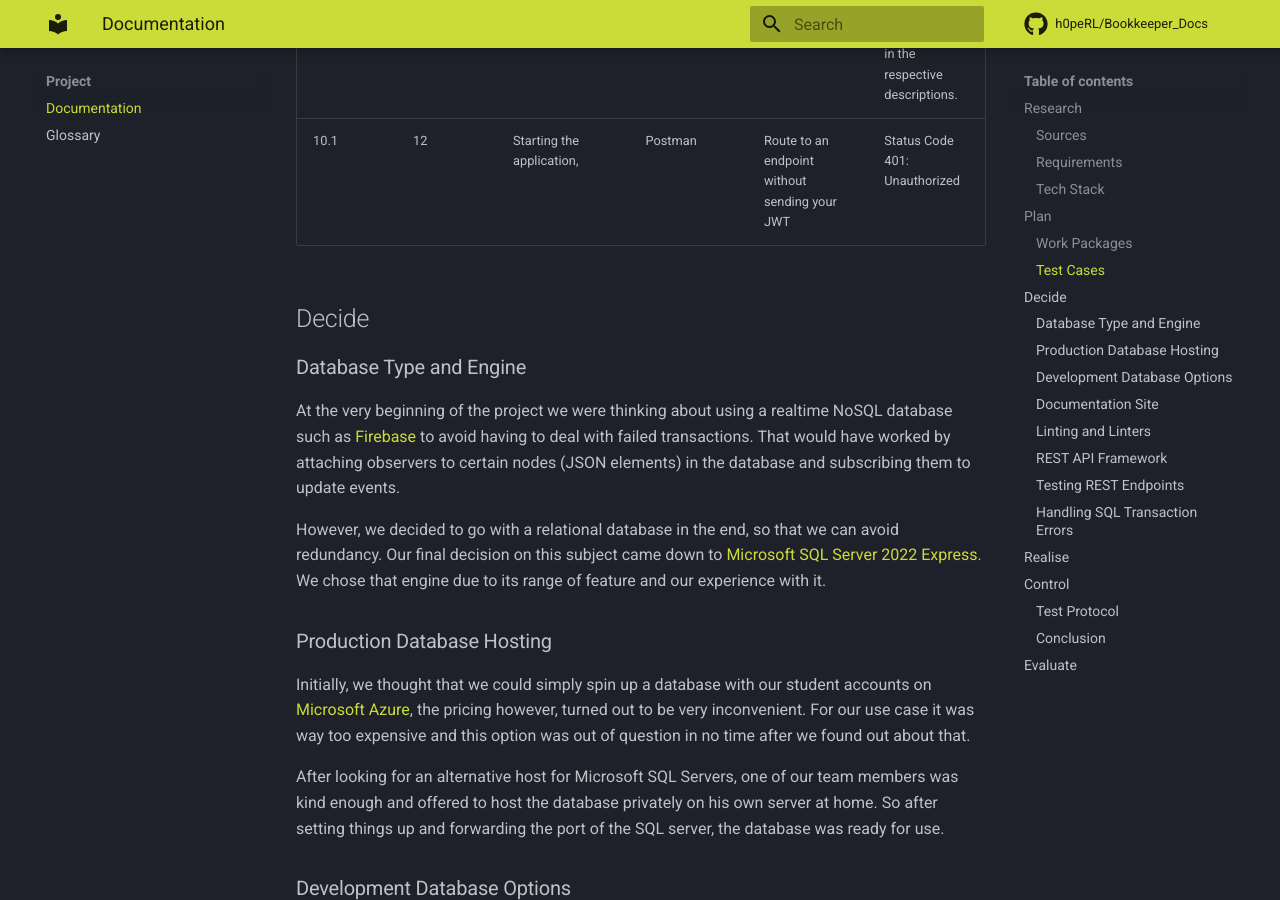
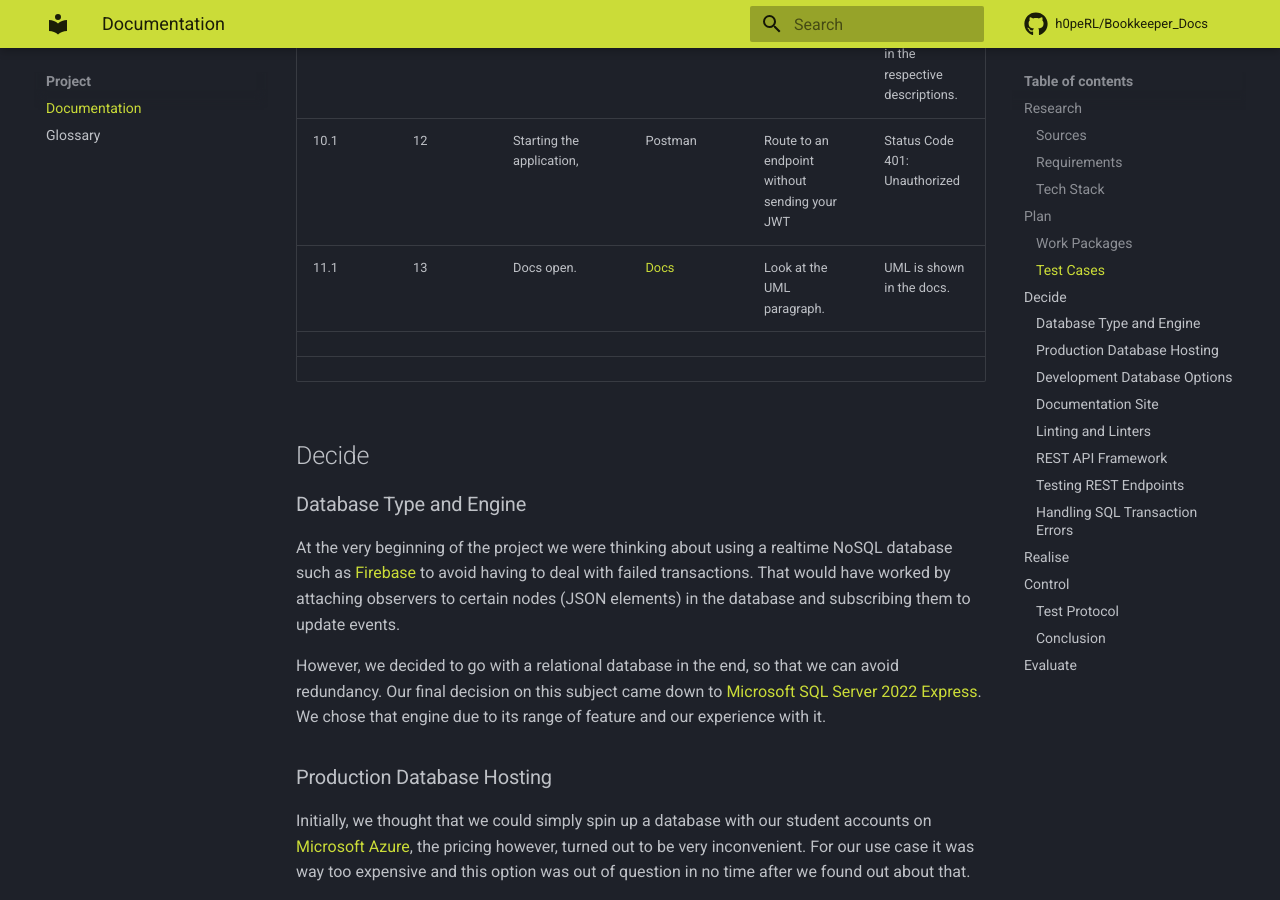
Before and after one commit to h0peRL/Bookkeeper_Docs, an MkDocs documentation site: the page built from docs/project/documentation.md, in a window 1280 px wide and 900 px high, scrolled down 4651 px. Built offline with MkDocs 1.6.1 and Material for MkDocs 9.7.7, drawn with Linux system fonts in a browser that asks for light colours; comment, search, counter and statistics services are not loaded.

```diff
--- a/docs/project/documentation.md
+++ b/docs/project/documentation.md
@@ -75,18 +75,21 @@ total lessons: 35 * 3 = 105
 
 ### Test Cases
 
-| Testf.<br />Nr. | Anf.<br />Nr. | Voraussetzungen                                                            | Testumgebung     | Eingabe/Aktion                                                                                | Erw. Ausgabe                                                                                    |
-| --------------- | ------------- | -------------------------------------------------------------------------- | ---------------- | --------------------------------------------------------------------------------------------- | :---------------------------------------------------------------------------------------------- |
-| 1.1             | 3             | Unittest for multifuctionality is crated.                                  | VS, .NET 8.0 LTS | Start the unittest which is used to test the multiuser functionality.                         | Unittest is succesfull.                                                                         |
-| 2.1             | 4             | Backend is up and running, correct API endpoint is used: .../auth/register | Postman, Swagger | name: youruname<br />password: yourpw                                                         | HTTP 200 succesful. User created                                                                |
-| 3.1             | 5             | Backend is up and running, correct API endpoint is used: .../auth/login    | Postman, Swagger | name: youruname<br />password: yourpw                                                         | HTTP 200 succesful. Logged in.                                                                  |
-| 4.1             | 6             | Backend is up and running, correct API endpoint is used.                   | Postman, Swagger | debit: 1000 credit: 1200 amount: 20                                                           | HTTP 200 succesful. Bookingrecord created.                                                      |
-| 5.1             | 7             | Have your SME chart and the script ready.                                  | Chrome, VSC      | Compare SME chart Balancesheet accounts with the insert command of the SQL script             | All balance sheet accounts listed in the SME chart of accounts appear in the insert command.    |
-| 6.1             | 8             | Have your SME chart and the script ready.                                  | Chrome, VSC      | Compare SME chart for the income statement accounts with the insert command of the SQL script | All income statement accounts listed in the SME chart of accounts appear in the insert command. |
-| 7.1             | 9             | Starting the application                                                   | Postman, Swagger | debit: 1500 credit: 2000 amount: 20                                                           | "balancesheet" ->Machines= 20, VLL = 20                                                         |
-| 8.1             | 10            | Connect wit DB                                                             | SSMS             | SQL Query with SELECT\* FROM Account                                                          | The Table should have these data.![](assets/20240201_112710_image.png)                          |
-| 9.1             | 11            | Starting the application, endpoint .../commands                            | Postman, Swagger | command: help                                                                                 | An explanation of the syntax is also provided in the respective descriptions.                   |
-| 10.1            | 12            | Starting the application,                                                  | Postman          | Route to an endpoint without sending your JWT                                                 | Status Code 401: Unauthorized                                                                   |
+| Testf.<br />Nr. | Anf.<br />Nr. | Voraussetzungen                                                            | Testumgebung                                             | Eingabe/Aktion                                                                                | Erw. Ausgabe                                                                                    |
+| --------------- | ------------- | -------------------------------------------------------------------------- | -------------------------------------------------------- | --------------------------------------------------------------------------------------------- | :---------------------------------------------------------------------------------------------- |
+| 1.1             | 3             | Unittest for multifuctionality is crated.                                  | VS, .NET 8.0 LTS                                         | Start the unittest which is used to test the multiuser functionality.                         | Unittest is succesfull.                                                                         |
+| 2.1             | 4             | Backend is up and running, correct API endpoint is used: .../auth/register | Postman, Swagger                                         | name: youruname<br />password: yourpw                                                         | HTTP 200 succesful. User created                                                                |
+| 3.1             | 5             | Backend is up and running, correct API endpoint is used: .../auth/login    | Postman, Swagger                                         | name: youruname<br />password: yourpw                                                         | HTTP 200 succesful. Logged in.                                                                  |
+| 4.1             | 6             | Backend is up and running, correct API endpoint is used.                   | Postman, Swagger                                         | debit: 1000 credit: 1200 amount: 20                                                           | HTTP 200 succesful. Bookingrecord created.                                                      |
+| 5.1             | 7             | Have your SME chart and the script ready.                                  | Chrome, VSC                                              | Compare SME chart Balancesheet accounts with the insert command of the SQL script             | All balance sheet accounts listed in the SME chart of accounts appear in the insert command.    |
+| 6.1             | 8             | Have your SME chart and the script ready.                                  | Chrome, VSC                                              | Compare SME chart for the income statement accounts with the insert command of the SQL script | All income statement accounts listed in the SME chart of accounts appear in the insert command. |
+| 7.1             | 9             | Starting the application                                                   | Postman, Swagger                                         | debit: 1500 credit: 2000 amount: 20                                                           | "balancesheet" ->Machines= 20, VLL = 20                                                         |
+| 8.1             | 10            | Connect wit DB                                                             | SSMS                                                     | SQL Query with SELECT\* FROM Account                                                          | The Table should have these data.![](assets/20240201_112710_image.png)                          |
+| 9.1             | 11            | Starting the application, endpoint .../commands                            | Postman, Swagger                                         | command: help                                                                                 | An explanation of the syntax is also provided in the respective descriptions.                   |
+| 10.1            | 12            | Starting the application,                                                  | Postman                                                  | Route to an endpoint without sending your JWT                                                 | Status Code 401: Unauthorized                                                                   |
+| 11.1            | 13            | Docs open.                                                                 | [Docs](https://bookkeper-docs.readthedocs.io/en/latest/) | Look at the UML paragraph.                                                                    | UML is shown in the docs.                                                                       |
+|                 |               |                                                                            |                                                          |                                                                                               |                                                                                                 |
+|                 |               |                                                                            |                                                          |                                                                                               |                                                                                                 |
 
 ## Decide
 
```
